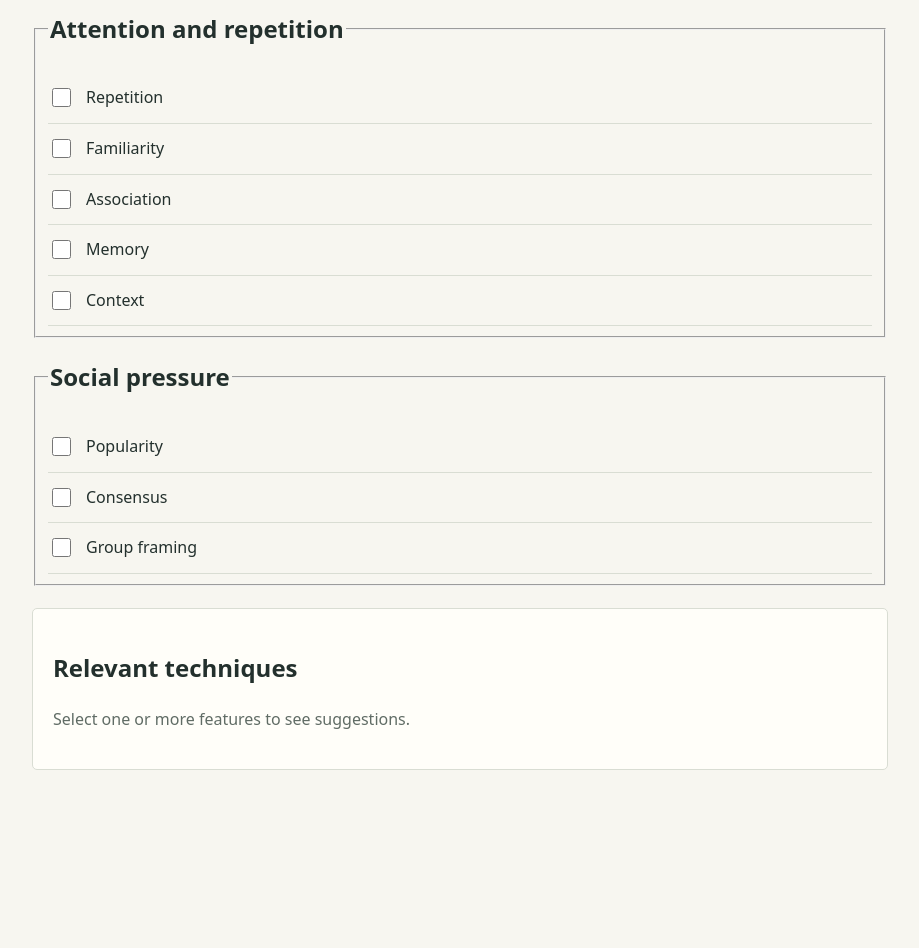
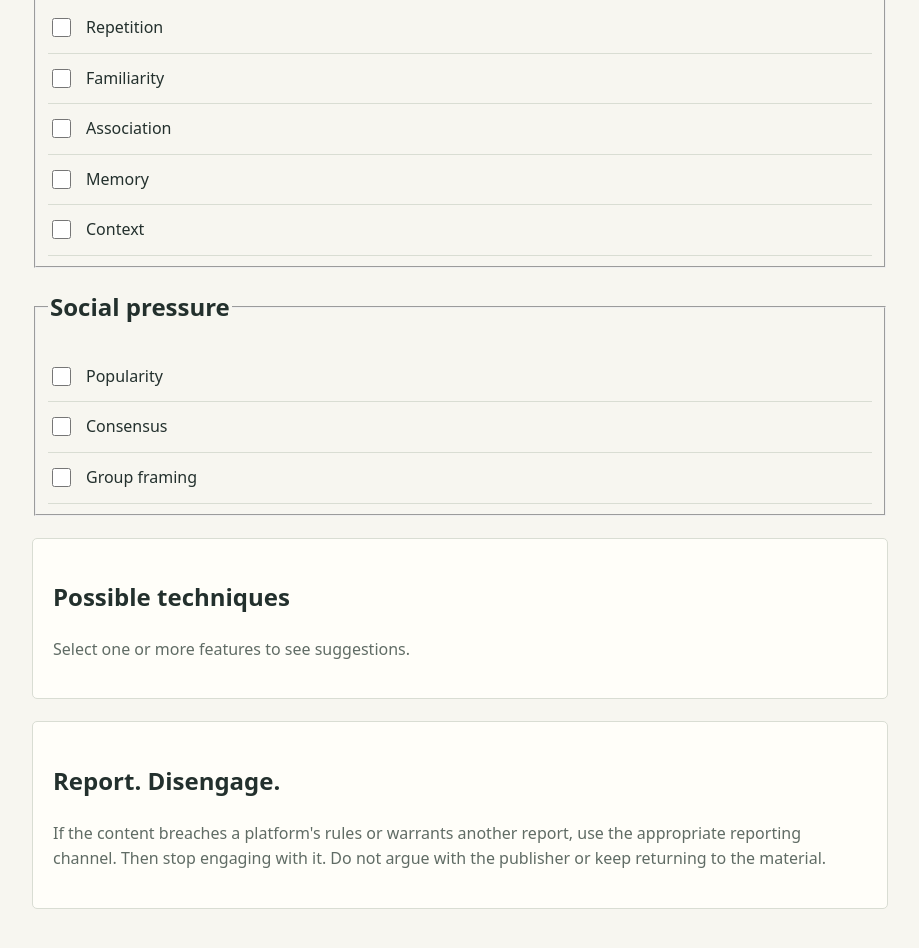
Before and after one commit to mikemayne/defeating-manipulation, a plain HTML site: page questionnaire.html in a window 1280 px wide. Shown: the part 1810-2758 px from the top of the page, without its empty margins (180-1099 px from the left). Before the commit the page ends 2630 px from the top, so only its background shows below. Drawn offline with Linux system fonts and the light colour scheme.

Commit message:
Align project with Recognise Report Disengage

```diff
--- a/questionnaire.html
+++ b/questionnaire.html
@@ -1,8 +1,8 @@
-<!doctype html><html lang="en"><head><meta charset="utf-8"><meta name="viewport" content="width=device-width,initial-scale=1"><meta name="referrer" content="no-referrer"><title>Find a technique — Defeating Manipulation</title><style>
+<!doctype html><html lang="en"><head><meta charset="utf-8"><meta name="viewport" content="width=device-width,initial-scale=1"><meta name="referrer" content="no-referrer"><title>Recognise a technique — Defeating Manipulation</title><style>
 :root{color-scheme:light dark;--paper:#f7f6f0;--surface:#fffef9;--ink:#23302d;--muted:#606c65;--accent:#356a60;--line:#d9ddd3}@media(prefers-color-scheme:dark){:root{--paper:#141d1a;--surface:#202c26;--ink:#edf2e9;--muted:#bac8bf;--accent:#a5d4bf;--line:#405248}}*{box-sizing:border-box}body{margin:0;background:var(--paper);color:var(--ink);font:16px/1.6 system-ui}.wrap{max-width:900px;margin:auto;padding:28px 22px}a{color:var(--accent)}h1{font:normal clamp(2.5rem,6vw,4rem)/1.1 Georgia;margin:22px 0}p{color:var(--muted)}.note,.results{background:var(--surface);border:1px solid var(--line);padding:20px;border-radius:5px;margin:22px 0}.item{display:flex;gap:12px;padding:12px 0;border-bottom:1px solid var(--line)}input{width:19px;height:19px;flex:none;accent-color:var(--accent)}button{padding:12px 18px;background:var(--accent);color:white;border:0;border-radius:4px;font-weight:700;cursor:pointer}li{margin:14px 0}small{color:var(--muted)}
-</style></head><body><main class="wrap"><a href="./">← Defeating Manipulation</a><p>EXPLORE THE CATALOGUE</p><h1>What would you like to understand?</h1><p>Choose the features you have noticed in a piece of writing. The suggestions are reading prompts, not a diagnosis of the article or its author.</p><div class="note"><strong>Privacy</strong><p>Your selections are processed in this browser. They are not submitted or saved.</p></div><div id="questions">Loading…</div><div class="results" aria-live="polite"><h2>Relevant techniques</h2><p id="hint">Select one or more features to see suggestions.</p><ul id="results"></ul></div></main><script>
+</style></head><body><main class="wrap"><a href="./">← Defeating Manipulation</a><p>RECOGNISE</p><h1>What have you noticed?</h1><p>Select the features you have noticed in a piece of media. The catalogue will suggest techniques that may help you recognise what the content is doing.</p><div class="note"><strong>Privacy</strong><p>Your selections are processed in this browser. They are not submitted or saved.</p></div><div id="questions">Loading…</div><div class="results" aria-live="polite"><h2>Possible techniques</h2><p id="hint">Select one or more features to see suggestions.</p><ul id="results"></ul></div><div class="note"><h2>Report. Disengage.</h2><p>If the content breaches a platform's rules or warrants another report, use the appropriate reporting channel. Then stop engaging with it. Do not argue with the publisher or keep returning to the material.</p></div></main><script>
 const groups=[{title:"Emotional framing",terms:["fear","emotional","threat","urgency","loaded language","blame"]},{title:"Argument and debate",terms:["argument","deflection","misrepresentation","binary choice","claim shifting","causal chain","information overload"]},{title:"Evidence and sourcing",terms:["evidence","quotation","context","expertise","omission","generalisation","proportionality"]},{title:"Attention and repetition",terms:["repetition","familiarity","association","memory","context"]},{title:"Social pressure",terms:["popularity","consensus","group framing"]}];let data=[];
 function esc(s){return String(s).replace(/[&<>"']/g,c=>({'&':'&amp;','<':'&lt;','>':'&gt;','"':'&quot;',"'":'&#39;'}[c]))}
-fetch('./techniques.json').then(r=>r.json()).then(d=>{data=d.techniques;document.getElementById('questions').innerHTML=groups.map((g,i)=>'<fieldset><legend><h2>'+esc(g.title)+'</h2></legend>'+g.terms.map(t=>'<label class="item"><input type="checkbox" value="'+esc(t)+'"><span>'+esc(t.charAt(0).toUpperCase()+t.slice(1))+'</span></label>').join('')+'</fieldset>').join('');document.querySelectorAll('input').forEach(x=>x.addEventListener('change',update))}).catch(()=>document.getElementById('questions').textContent='Could not load the catalogue.');
-function update(){const selected=[...document.querySelectorAll('input:checked')].map(x=>x.value);const matches=data.map(t=>({...t,score:t.tags.filter(tag=>selected.some(s=>tag.includes(s)||s.includes(tag))).length})).filter(t=>t.score>0).sort((a,b)=>b.score-a.score);document.getElementById('hint').textContent=selected.length?matches.length+' possible reading prompts. Review the definitions and the text itself.':'Select one or more features to see suggestions.';document.getElementById('results').innerHTML=matches.map(t=>'<li><a href="./techniques/'+encodeURIComponent(t.id)+'.html">'+esc(t.title)+'</a><br><small>'+esc(t.summary)+'</small></li>').join('')}
+fetch('./techniques.json').then(r=>r.json()).then(d=>{data=d.techniques;document.getElementById('questions').innerHTML=groups.map(g=>'<fieldset><legend><h2>'+esc(g.title)+'</h2></legend>'+g.terms.map(t=>'<label class="item"><input type="checkbox" value="'+esc(t)+'"><span>'+esc(t.charAt(0).toUpperCase()+t.slice(1))+'</span></label>').join('')+'</fieldset>').join('');document.querySelectorAll('input').forEach(x=>x.addEventListener('change',update))}).catch(()=>document.getElementById('questions').textContent='Could not load the catalogue.');
+function update(){const selected=[...document.querySelectorAll('input:checked')].map(x=>x.value);const matches=data.map(t=>({...t,score:t.tags.filter(tag=>selected.some(s=>tag.includes(s)||s.includes(tag))).length})).filter(t=>t.score>0).sort((a,b)=>b.score-a.score);document.getElementById('hint').textContent=selected.length?matches.length+' possible techniques. Recognise the pattern, report where appropriate, then disengage.':'Select one or more features to see suggestions.';document.getElementById('results').innerHTML=matches.map(t=>'<li><a href="./techniques/'+encodeURIComponent(t.id)+'.html">'+esc(t.title)+'</a><br><small>'+esc(t.summary)+'</small></li>').join('')}
 </script></body></html>
```
